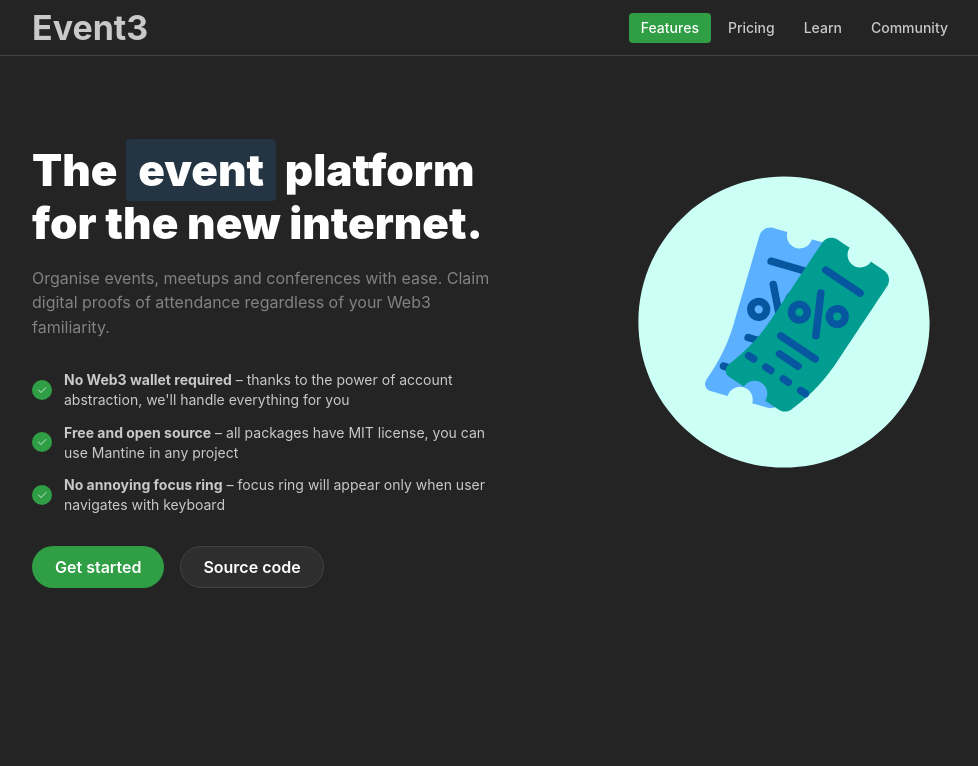
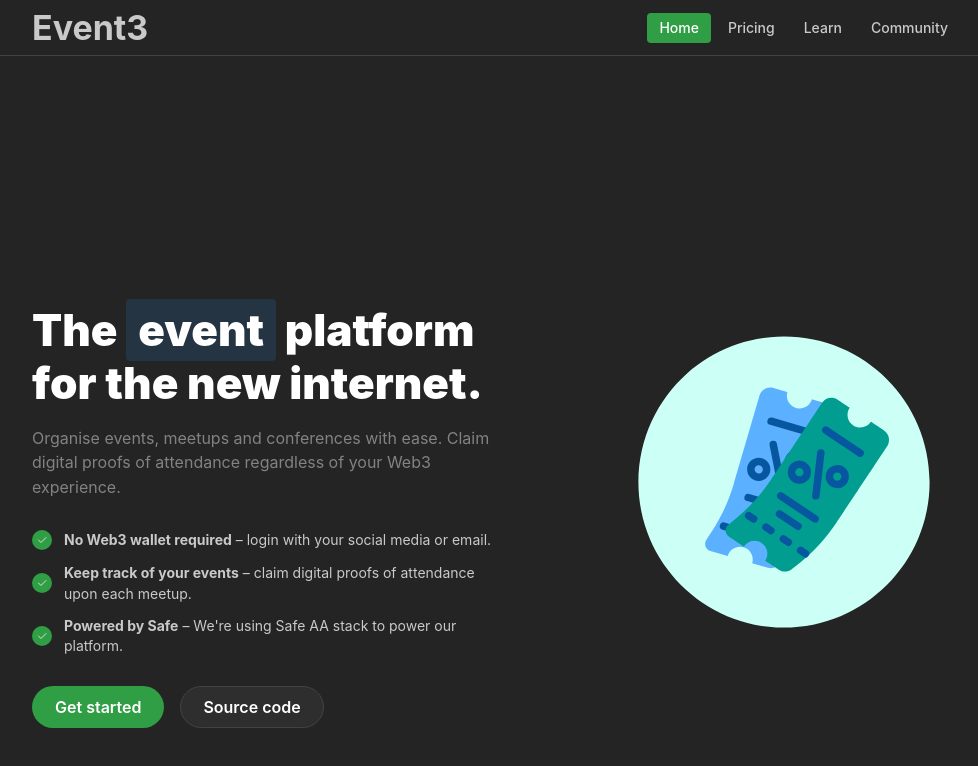
Before and after one commit to kryptopaul/event3, a Next.js app: page / in a window 1280 px wide. Shown: the top 766 px of the page, without its empty margins (144-1122 px from the left). Built offline with nearby package versions, Linux system fonts and the light colour scheme.

Commit message:
minor content fixes

```diff
--- a/components/HeaderSimple/HeaderSimple.tsx
+++ b/components/HeaderSimple/HeaderSimple.tsx
@@ -5,7 +5,7 @@ import { useDisclosure } from "@mantine/hooks";
 import classes from "./HeaderSimple.module.css";
 
 const links = [
-  { link: "/about", label: "Features" },
+  { link: "/", label: "Home" },
   { link: "/pricing", label: "Pricing" },
   { link: "/learn", label: "Learn" },
   { link: "/community", label: "Community" },
--- a/components/HeroBullets/HeroBullets.tsx
+++ b/components/HeroBullets/HeroBullets.tsx
@@ -18,7 +18,7 @@ import classes from "./HeroBullets.module.css";
 
 export function HeroBullets() {
   return (
-    <Container size="md" mt="-10rem">
+    <Container size="md">
       <div className={classes.inner}>
         <div className={classes.content}>
           <Title className={classes.title}>
@@ -27,7 +27,7 @@ export function HeroBullets() {
           </Title>
           <Text c="dimmed" mt="md">
             Organise events, meetups and conferences with ease. Claim digital
-            proofs of attendance regardless of your Web3 familiarity.
+            proofs of attendance regardless of your Web3 experience.
           </Text>
 
           <List
@@ -44,15 +44,16 @@ export function HeroBullets() {
             }
           >
             <List.Item>
-              <b>No Web3 wallet required</b> – thanks to the power of account abstraction, we'll handle everything for you
+              <b>No Web3 wallet required</b> – login with your social media or
+              email.
             </List.Item>
             <List.Item>
-              <b>Free and open source</b> – all packages have MIT license, you
-              can use Mantine in any project
+              <b>Keep track of your events</b> – claim digital proofs of
+              attendance upon each meetup.
             </List.Item>
             <List.Item>
-              <b>No annoying focus ring</b> – focus ring will appear only when
-              user navigates with keyboard
+              <b>Powered by Safe</b> – We're using Safe AA stack to power our
+              platform.
             </List.Item>
           </List>
 
```
